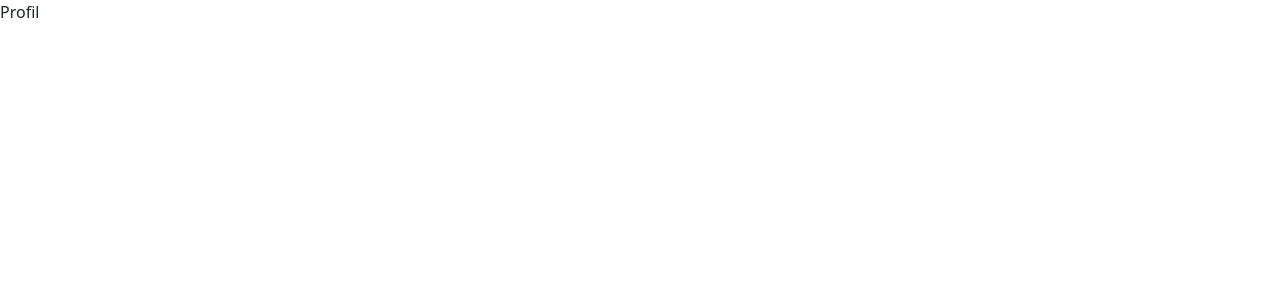
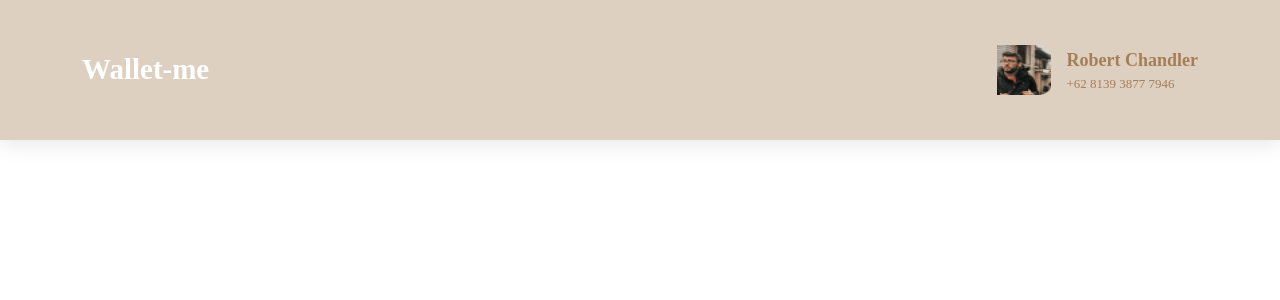
Before and after one commit to zalfanuramalia/wallet-me, a Next.js app: page /profil in a window 1280 px wide. Shown: the top 300 px of the page. Built offline with nearby package versions, Linux system fonts and the light colour scheme.

Commit message:
feat: init navbar component

```diff
--- /dev/null
+++ b/components/NavbarHome.js
@@ -0,0 +1,23 @@
+import { Navbar,Container } from "react-bootstrap";
+import Image from 'next/image'
+import variables from '../styles/navbar.module.scss'
+
+const NavbarComponent = ()=>{
+    return(
+        <Navbar className={variables.navbarLight} variant="dark">
+        <Container>
+          <Navbar.Brand className={variables.navbarBrand} href="/">Wallet-me</Navbar.Brand>
+          <Navbar.Toggle />
+          <Navbar.Collapse className="justify-content-end">
+            <Image src='/images/profil.png' width={70} height={50} alt='profile' className="me-3 rounded-full"/>
+            <Navbar.Text>
+              <div className={variables.textName}>Robert Chandler</div>
+              <div className={variables.textPhone}>+62 8139 3877 7946</div>
+            </Navbar.Text>
+          </Navbar.Collapse>
+        </Container>
+      </Navbar>
+    )
+}
+
+export default NavbarComponent
--- a/pages/profil.js
+++ b/pages/profil.js
@@ -1,6 +1,8 @@
+import NavbarComponent from "../components/NavbarHome"
+
 const profil = () => {
     return (
-        <div>Profil</div>
+        <NavbarComponent />
     )
 }
 
--- /dev/null
+++ b/styles/navbar.module.scss
@@ -0,0 +1,32 @@
+// @import './color.scss';
+
+$font-family:'Nunito Sans';
+
+// @import 'bootstrap/scss/bootstrap';
+
+.navbarLight {
+    background-color: #DED0C1;
+    height: 140px;
+    box-shadow: 0px 4px 20px rgba(0, 0, 0, 0.1);
+    width: 100%;
+}
+
+.navbarBrand {
+    font-family: $font-family;
+    font-size: 29px;
+    font-weight: 700;
+    color: #A57E57;
+}
+
+.textName {
+    font-family: $font-family;
+    font-size: 18px;
+    font-weight: 700;
+    color: #A57E57;
+}
+
+.textPhone {
+    font-family: $font-family;
+    font-size: 13px;
+    color: #A57E57;
+}
```
Also changed, not shown: public/images/profil.png (added).
